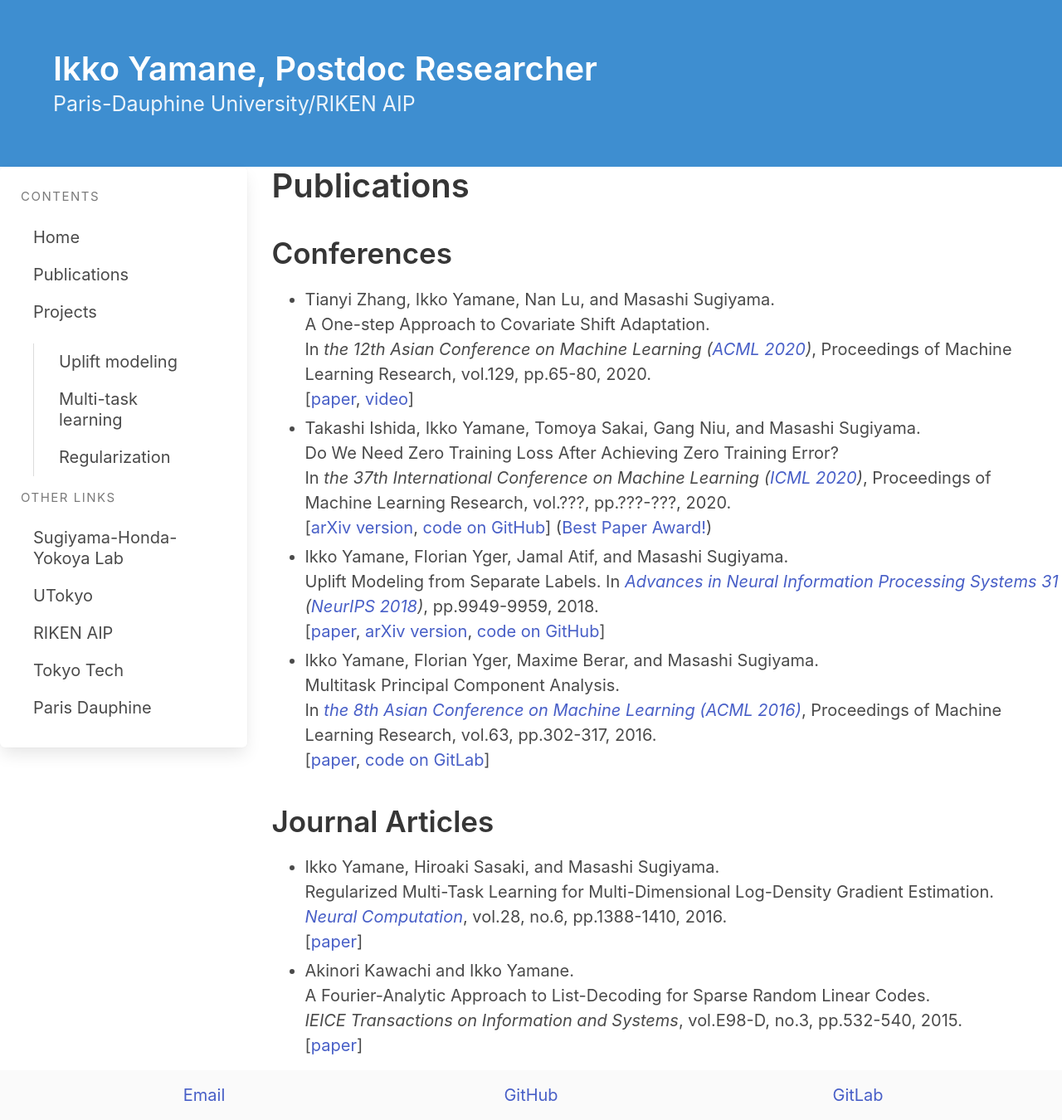
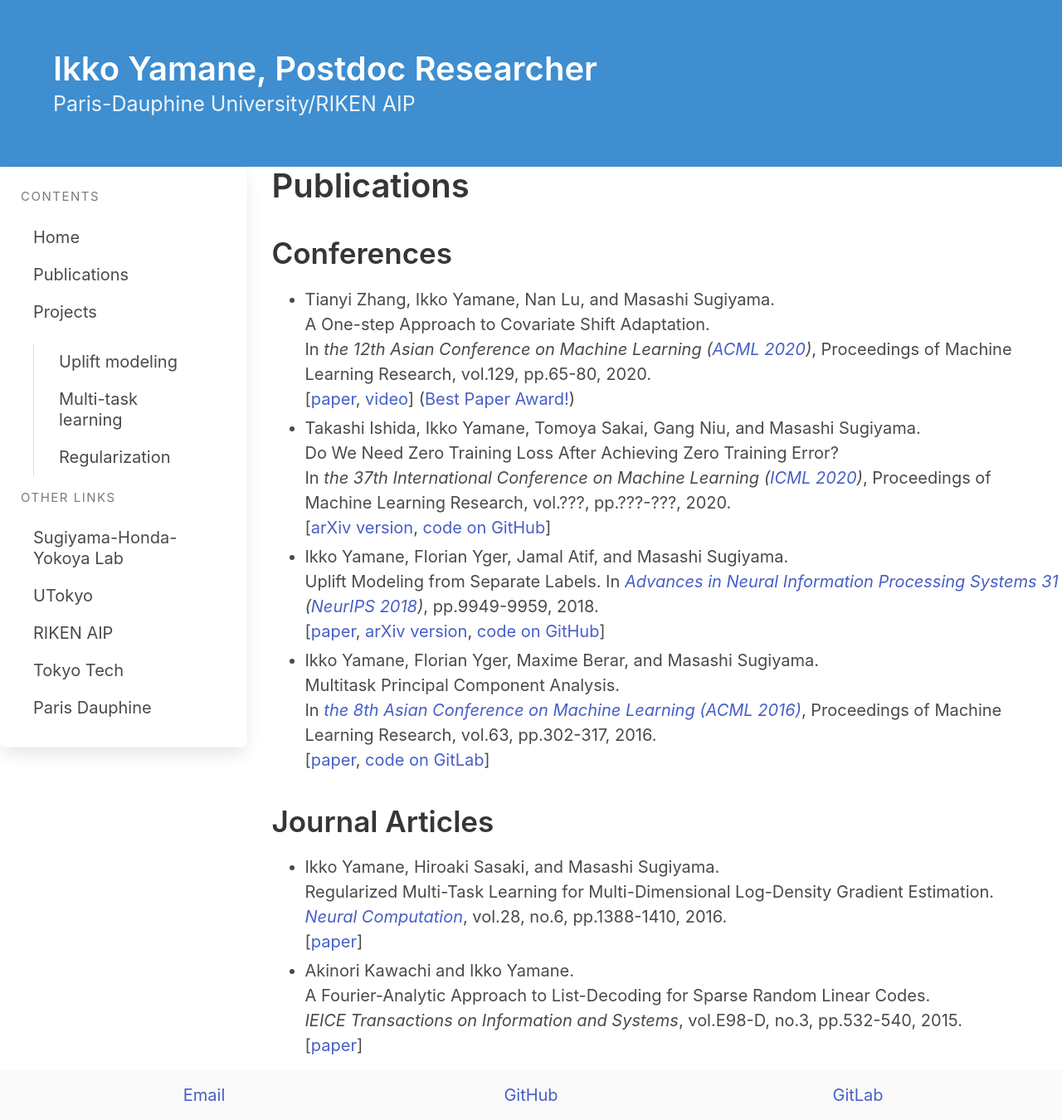
Before and after one commit to i-yamane/i-yamane.github.io, a Jekyll site: the page built from publications.md, in a window 1280 px wide and 1350 px high. Shown: the whole window at 83% size. Built offline with Jekyll 4.4.1, drawn with Linux system fonts in a browser that asks for light colours; nearby versions of some CDN libraries.

```diff
--- a/publications.md
+++ b/publications.md
@@ -15,14 +15,14 @@ subtitle: Paris-Dauphine University/RIKEN AIP
 A One-step Approach to Covariate Shift Adaptation.<br />
 In _the 12th Asian Conference on Machine Learning ([ACML 2020](http://www.acml-conf.org/2020/))_,
 Proceedings of Machine Learning Research, vol.129, pp.65-80, 2020.<br />
-[[paper](http://proceedings.mlr.press/v129/zhang20a.html), [video](http://www.acml-conf.org/2020/video/paper/zhang20a)]
+[[paper](http://proceedings.mlr.press/v129/zhang20a.html), [video](http://www.acml-conf.org/2020/video/paper/zhang20a)] ([Best Paper Award!](http://www.acml-conf.org/2020/program/awards))
 
 - Takashi Ishida, Ikko Yamane, Tomoya Sakai, Gang Niu, and Masashi Sugiyama.<br />
 Do We Need Zero Training Loss After Achieving Zero Training Error?<br />
 In _the 37th International Conference on Machine Learning ([ICML 2020](https://icml.cc/Conferences/2020))_,
 Proceedings of Machine Learning Research, vol.???, pp.???-???, 2020.<br />
 [[arXiv version](https://arxiv.org/abs/2002.08709),
-[code on GitHub](https://github.com/takashiishida/flooding)] ([Best Paper Award!](http://www.acml-conf.org/2020/program/awards))
+[code on GitHub](https://github.com/takashiishida/flooding)]
 
 - Ikko Yamane, Florian Yger, Jamal Atif, and Masashi Sugiyama.<br />
 Uplift Modeling from Separate Labels.
```
